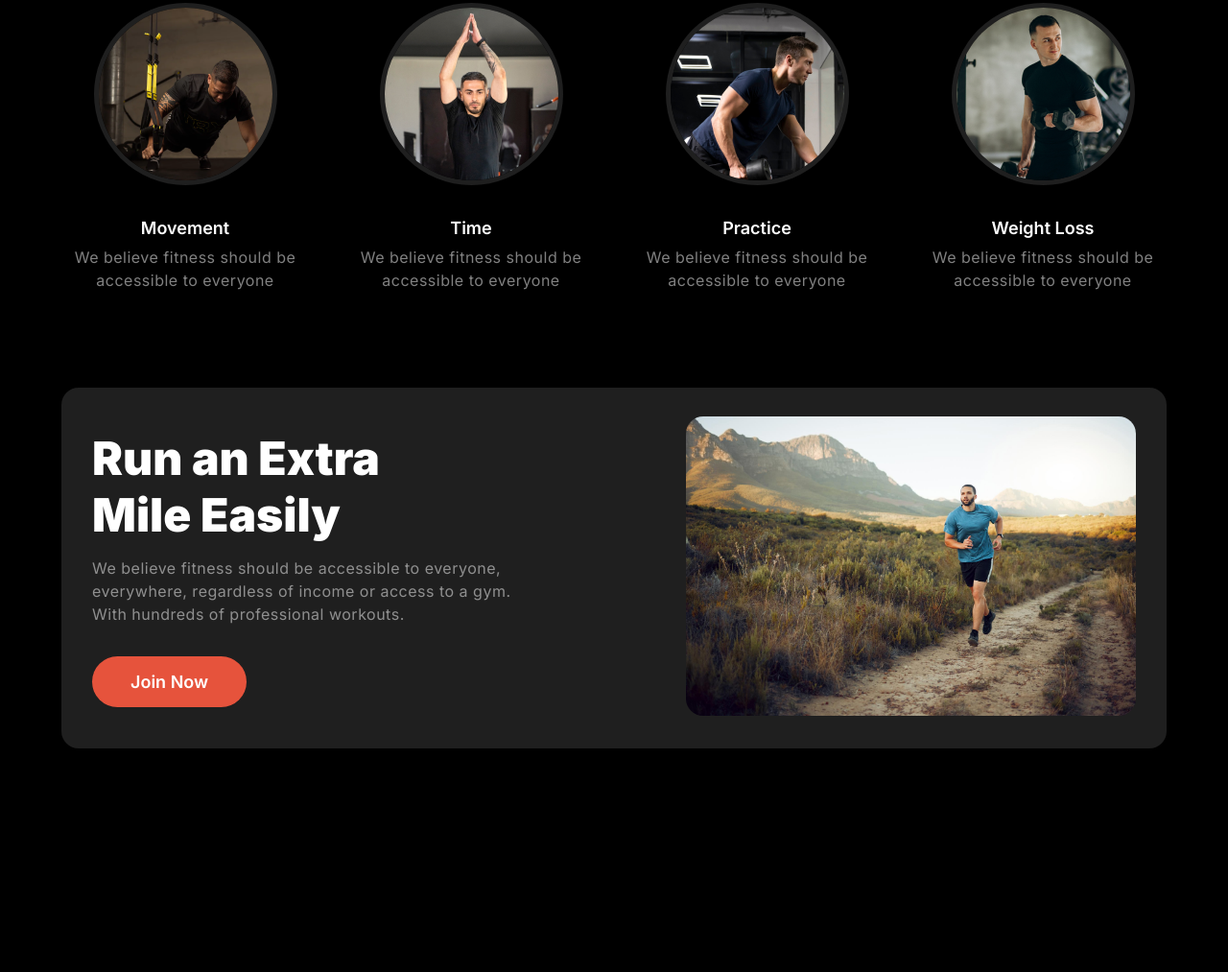
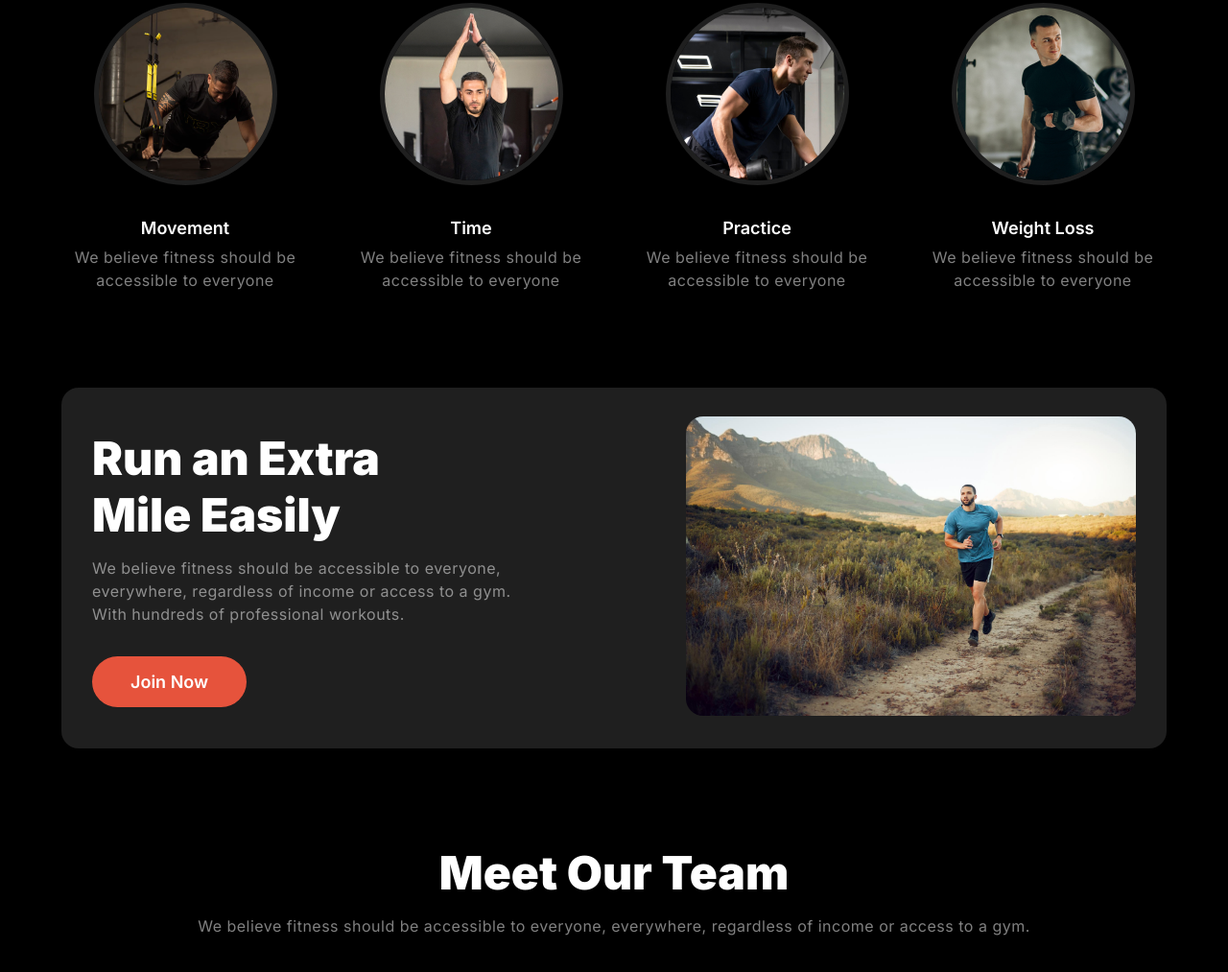
Before and after one commit to joynul24/Fitness-Website, a plain HTML site: page index.html in a window 1280 px wide. Shown: the part 976-1989 px from the top of the page at 96% size. Before the commit the page ends 1856 px from the top, so only its background shows below. Drawn offline with Linux system fonts and the light colour scheme.

Commit message:
added our team section content

```diff
--- a/index.html
+++ b/index.html
@@ -101,6 +101,14 @@
                 <img src="images/run.jpg" alt="">
             </div>
          </section>
+         <!-- team section -->
+          <section class="team-section">
+            <div class="team-content">
+                <h2 class="section-title">Meet Our Team</h2>
+                <p class="common-description">We believe fitness should be accessible to everyone, everywhere, regardless of income or access to a gym.</p>
+            </div>
+            <!-- team img container -->
+          </section>
     </main>
     <!-- footer part start -->
      <footer></footer>
--- a/styles/style.css
+++ b/styles/style.css
@@ -183,7 +183,7 @@ main {
 
 /* habit section styles */
 
-.habbit-text {
+.habbit-text{
     text-align: center;
 }
 
@@ -214,6 +214,7 @@ main {
 .extra-section {
     display: flex;
     gap: 150px;
+    margin: 0 auto;
     margin-top: 100px;
     padding: 30px 32px;
     background-color: #1F1F1F;
@@ -240,12 +241,20 @@ main {
     border-radius: 18px;
 }
 
+/* team section styles */
+
+.team-section {
+    margin-top: 100px;
+}
+
+.team-content {
+    text-align: center;
+}
 
 
 
 
-
-/* mobiel device view */
+/* mobile device veiw */
 
 @media screen and (max-width: 576px) {
     .nab-options p {
```
